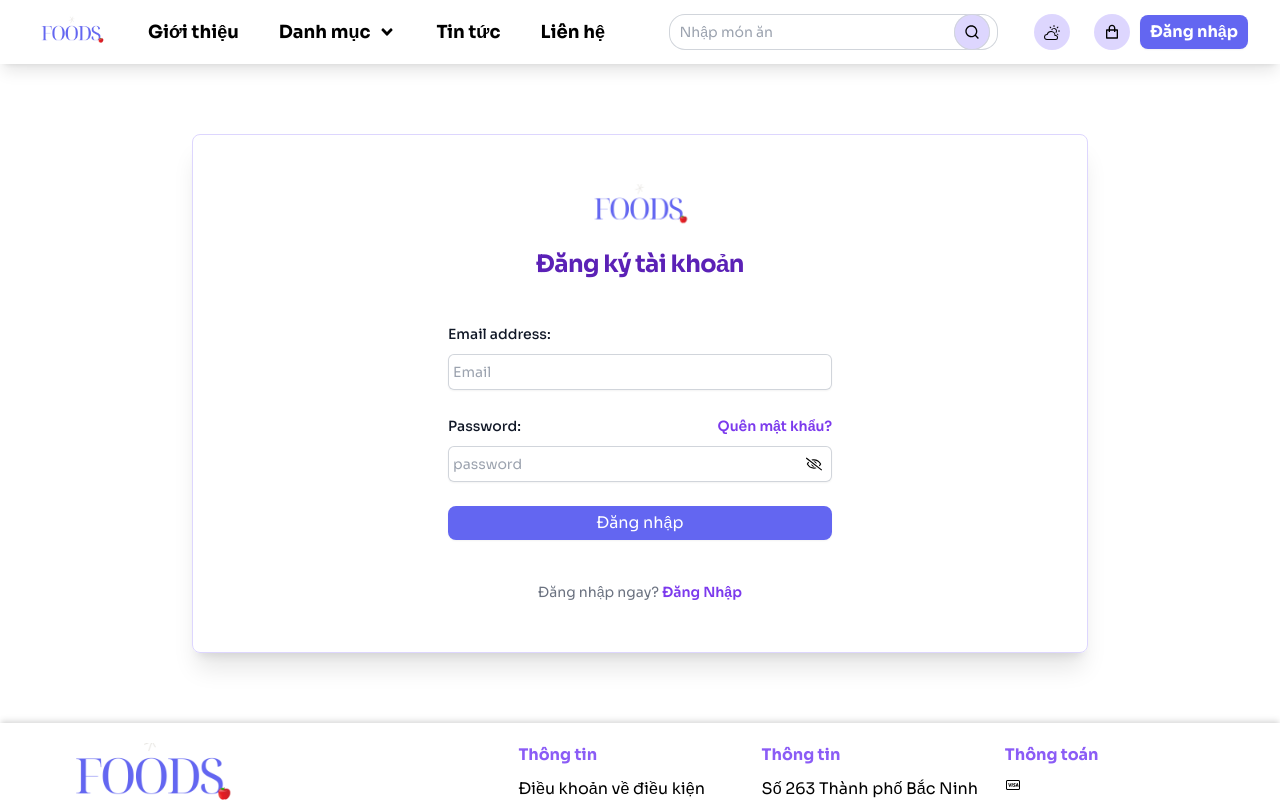
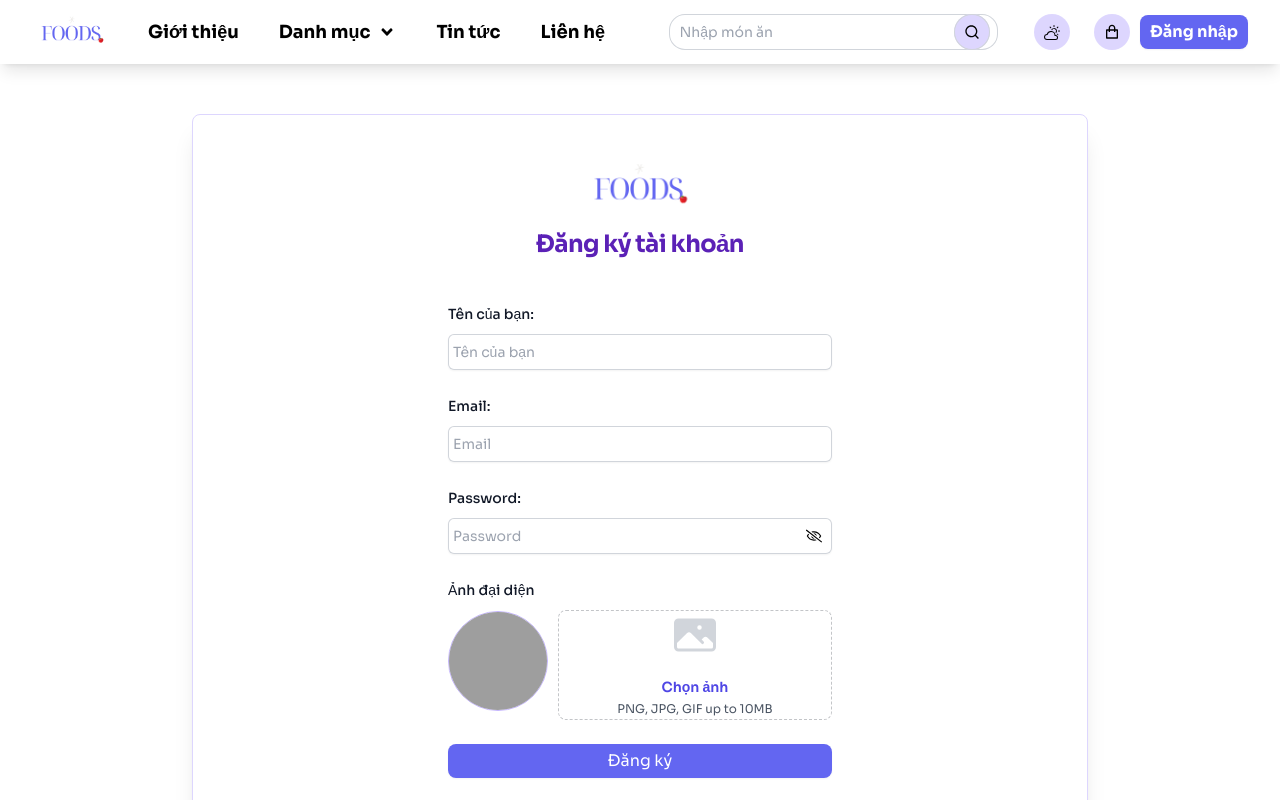
Before and after one commit to BaTrung04/SHOP_FOOD, a React (Vite) app: page /register in a window 1280 px wide. Shown: the top 800 px of the page. Built offline with nearby package versions, Linux system fonts and the light colour scheme; grey boxes are pictures that could not be loaded.

Commit message:
register

```diff
--- a/src/Layout/LayoutDefault.tsx
+++ b/src/Layout/LayoutDefault.tsx
@@ -7,7 +7,7 @@ const LayoutDefault = () => {
     <>
       <div className="h-auto">
         <NavBar />
-        <div>
+        <div className="dark:bg-gray-700">
           <Outlet />
         </div>
         <Footer />
--- a/src/Services/modules/auth.ts
+++ b/src/Services/modules/auth.ts
@@ -1,14 +1,29 @@
-import { ILogin, IApiLogin } from "../../components/Interface/user";
+import {
+  ILogin,
+  IApiLogin,
+  IUserRegister,
+} from "../../components/Interface/user";
 import axiosInstance from "../axiosBaseApi";
 const config = {
   headers: {
     "Content-Type": "application/json",
   },
 };
+// [POST LOGIN]
 export const loginAuthApi = async (user: ILogin): Promise<IApiLogin> => {
   return await axiosInstance.post("/login", user, config);
 };
 
+//[GET LOGOUT]
 export const logoutAuthApi = async () => {
   return await axiosInstance.get("/logout");
 };
+const configM = {
+  headers: {
+    "Content-Type": "multipart/form-data",
+  },
+};
+//[GET LOGOUT]
+export const registerAuthApi = async (userData: any) => {
+  return await axiosInstance.post("/register", userData, configM);
+};
--- a/src/components/auth/Register.tsx
+++ b/src/components/auth/Register.tsx
@@ -1,21 +1,64 @@
 import { useState } from "react";
 import logo from "../../assets/logo.png";
 import { FaRegEye, FaRegEyeSlash } from "react-icons/fa";
-
+import { registerSuccess } from "../../redux/authSlice";
+import { useDispatch } from "react-redux";
+import { useNavigate } from "react-router-dom";
+import { registerAuthApi } from "../../Services/modules/auth";
 const Register = () => {
   const [showPass, setShowPass] = useState<Boolean>(false);
-  const [email, setEmail] = useState<string>("");
-  const [password, setPassWord] = useState<string>("");
-
+  const [user, setUser] = useState({
+    name: "",
+    email: "",
+    password: "",
+  });
+  const { name, email, password } = user;
+  const dispatch = useDispatch();
+  const navigate = useNavigate();
+  const [avatar, setAvatar] = useState<any>("");
+  const [avatarPreview, setAvatarPreview] = useState<any>(
+    "/images/default_avatar.jpg"
+  );
   const handleSubmitLogin = async (event: React.FormEvent) => {
     event.preventDefault();
+    const data = {
+      name: name,
+      email: email,
+      password: password,
+      avatar: avatar,
+    };
+    const res = await registerAuthApi(data);
+    dispatch(registerSuccess(res));
+    navigate("/login");
+  };
+  const onChange = (e: React.ChangeEvent<HTMLInputElement>) => {
+    if (e.target.name === "avatar") {
+      const files = e.target.files; // Lấy danh sách files
+
+      if (files && files.length > 0) {
+        // Kiểm tra nếu có files
+        const file = files[0]; // Lấy file đầu tiên
+        const reader = new FileReader();
+
+        reader.onload = () => {
+          if (reader.readyState === 2) {
+            setAvatarPreview(reader.result as string); // Đảm bảo kiểu là string
+            setAvatar(file); // Lưu trữ file
+          }
+        };
+
+        reader.readAsDataURL(file); // Đọc file dưới dạng Data URL
+      }
+    } else {
+      setUser({ ...user, [e.target.name]: e.target.value });
+    }
   };
   return (
     <>
       {" "}
       <div className="container ">
         <div className="flex items-center justify-center">
-          <div className="my-[70px] w-[80%] h-auto border border-violet-200 rounded-lg shadow-xl">
+          <div className="mb-[70px] mt-[50px] w-[80%] h-auto border border-violet-200 rounded-lg shadow-xl dark:bg-gray-800">
             <div className="lg:flex ">
               <div className="lg:flex-1 lg:m-auto flex items-center justify-center  ">
                 <div className="flex min-h-full flex-1 flex-col justify-center px-6 py-12 lg:px-8">
@@ -23,7 +66,7 @@ const Register = () => {
                     <img
                       alt="Your Company"
                       src={logo}
-                      className="mx-auto w-[120px]"
+                      className="mx-auto w-[120px] rounded-xl"
                     />
                     <h2 className="mt-[15px] text-center text-2xl font-bold leading-9 tracking-tight text-violet-800">
                       Đăng ký tài khoản
@@ -34,18 +77,37 @@ const Register = () => {
                     <form onSubmit={handleSubmitLogin} className="space-y-6">
                       <div>
                         <label
+                          htmlFor="name"
+                          className="block text-sm font-medium leading-6 text-gray-900 dark:text-white"
+                        >
+                          Tên của bạn:
+                        </label>
+                        <div className="mt-2">
+                          <input
+                            type="text"
+                            placeholder="Tên của bạn"
+                            required
+                            onChange={onChange}
+                            autoComplete="email"
+                            className="block w-full rounded-md border-0 py-1.5 text-gray-900 shadow-sm ring-1 ring-inset ring-gray-300 placeholder:text-gray-400 focus:ring-2 focus:ring-inset focus:ring-indigo-600 sm:text-sm sm:leading-6 px-[5px]"
+                            tabIndex={1}
+                          />
+                        </div>
+                      </div>
+
+                      <div>
+                        <label
                           htmlFor="email"
-                          className="block text-sm font-medium leading-6 text-gray-900"
+                          className="block text-sm font-medium leading-6 text-gray-900 dark:text-white"
                         >
-                          Email address:
+                          Email:
                         </label>
                         <div className="mt-2">
                           <input
                             type="email"
                             placeholder="Email"
                             required
-                            value={email}
-                            onChange={(e) => setEmail(e.target.value)}
+                            onChange={onChange}
                             autoComplete="email"
                             className="block w-full rounded-md border-0 py-1.5 text-gray-900 shadow-sm ring-1 ring-inset ring-gray-300 placeholder:text-gray-400 focus:ring-2 focus:ring-inset focus:ring-indigo-600 sm:text-sm sm:leading-6 px-[5px]"
                             tabIndex={1}
@@ -57,26 +119,17 @@ const Register = () => {
                         <div className="flex items-center justify-between">
                           <label
                             htmlFor="password"
-                            className="block text-sm font-medium leading-6 text-gray-900"
+                            className="block text-sm font-medium leading-6 text-gray-900 dark:text-white"
                           >
                             Password:
                           </label>
-                          <div className="text-sm">
-                            <a
-                              href="#"
-                              className="font-semibold text-violet-600 hover:text-indigo-500"
-                            >
-                              Quên mật khẩu?
-                            </a>
-                          </div>
                         </div>
                         <div className="mt-2 relative">
                           <input
                             type={showPass ? "text" : "password"}
-                            placeholder="password"
+                            placeholder="Password"
                             required
-                            value={password}
-                            onChange={(e) => setPassWord(e.target.value)}
+                            onChange={onChange}
                             autoComplete="current-password"
                             className="block w-full px-[5px] rounded-md border-0 py-1.5  text-gray-900 shadow-sm ring-1 ring-inset ring-gray-300 placeholder:text-gray-400 focus:ring-2 focus:ring-inset focus:ring-indigo-600 sm:text-sm sm:leading-6"
                             tabIndex={2}
@@ -94,19 +147,62 @@ const Register = () => {
                           )}
                         </div>
                       </div>
-
+                      <div className="col-span-full">
+                        <label className="block text-sm font-medium leading-6 text-gray-900 dark:text-white">
+                          Ảnh đại diện
+                        </label>
+                        <div className="flex justify-between items-center gap-[10px]">
+                          <img
+                            src={avatarPreview}
+                            alt=""
+                            className=" h-[100px] w-[100px] border border-violet-300 rounded-full"
+                          />
+                          <div className="mt-2 flex justify-center rounded-lg border border-dashed border-gray-900/25 flex-1 dark:border-white">
+                            <div className="text-center">
+                              <svg
+                                className="mx-auto h-12 w-12 text-gray-300 dark:text-white"
+                                viewBox="0 0 24 24"
+                                fill="currentColor"
+                                aria-hidden="true"
+                                data-slot="icon"
+                              >
+                                <path
+                                  fill-rule="evenodd"
+                                  d="M1.5 6a2.25 2.25 0 0 1 2.25-2.25h16.5A2.25 2.25 0 0 1 22.5 6v12a2.25 2.25 0 0 1-2.25 2.25H3.75A2.25 2.25 0 0 1 1.5 18V6ZM3 16.06V18c0 .414.336.75.75.75h16.5A.75.75 0 0 0 21 18v-1.94l-2.69-2.689a1.5 1.5 0 0 0-2.12 0l-.88.879.97.97a.75.75 0 1 1-1.06 1.06l-5.16-5.159a1.5 1.5 0 0 0-2.12 0L3 16.061Zm10.125-7.81a1.125 1.125 0 1 1 2.25 0 1.125 1.125 0 0 1-2.25 0Z"
+                                  clip-rule="evenodd"
+                                />
+                              </svg>
+                              <div className="mt-4 flex flex-col items-center text-sm leading-6 text-gray-600">
+                                <label className="relative cursor-pointer rounded-md bg-white font-semibold text-indigo-600 px-[5px] ">
+                                  <span>Chọn ảnh</span>
+                                  <input
+                                    name="avatar"
+                                    type="file"
+                                    className="sr-only"
+                                    accept="iamges/*"
+                                    onChange={onChange}
+                                  />
+                                </label>
+                              </div>
+                              <p className="text-xs leading-5 text-gray-600 dark:text-white">
+                                PNG, JPG, GIF up to 10MB
+                              </p>
+                            </div>
+                          </div>
+                        </div>
+                      </div>
                       <div>
                         <button type="submit" className="primary-btn w-[100%]">
-                          Đăng nhập
+                          Đăng ký
                         </button>
                       </div>
                     </form>
 
-                    <p className="mt-10 text-center text-sm text-gray-500">
+                    <p className="mt-10 text-center text-sm text-gray-500 dark:text-gray-300">
                       Đăng nhập ngay?{" "}
                       <a
-                        href="#"
-                        className="font-semibold leading-6 text-violet-600 hover:text-indigo-500"
+                        className="font-semibold leading-6 text-violet-600 hover:text-indigo-500 cursor-pointer"
+                        onClick={() => navigate("/login")}
                       >
                         Đăng Nhập
                       </a>
```
Also changed, not shown: src/components/Interface/user.ts (+7 -0 lines), src/components/auth/login.tsx (+12 -15 lines), src/redux/authSlice.ts (+9 -1 lines).
